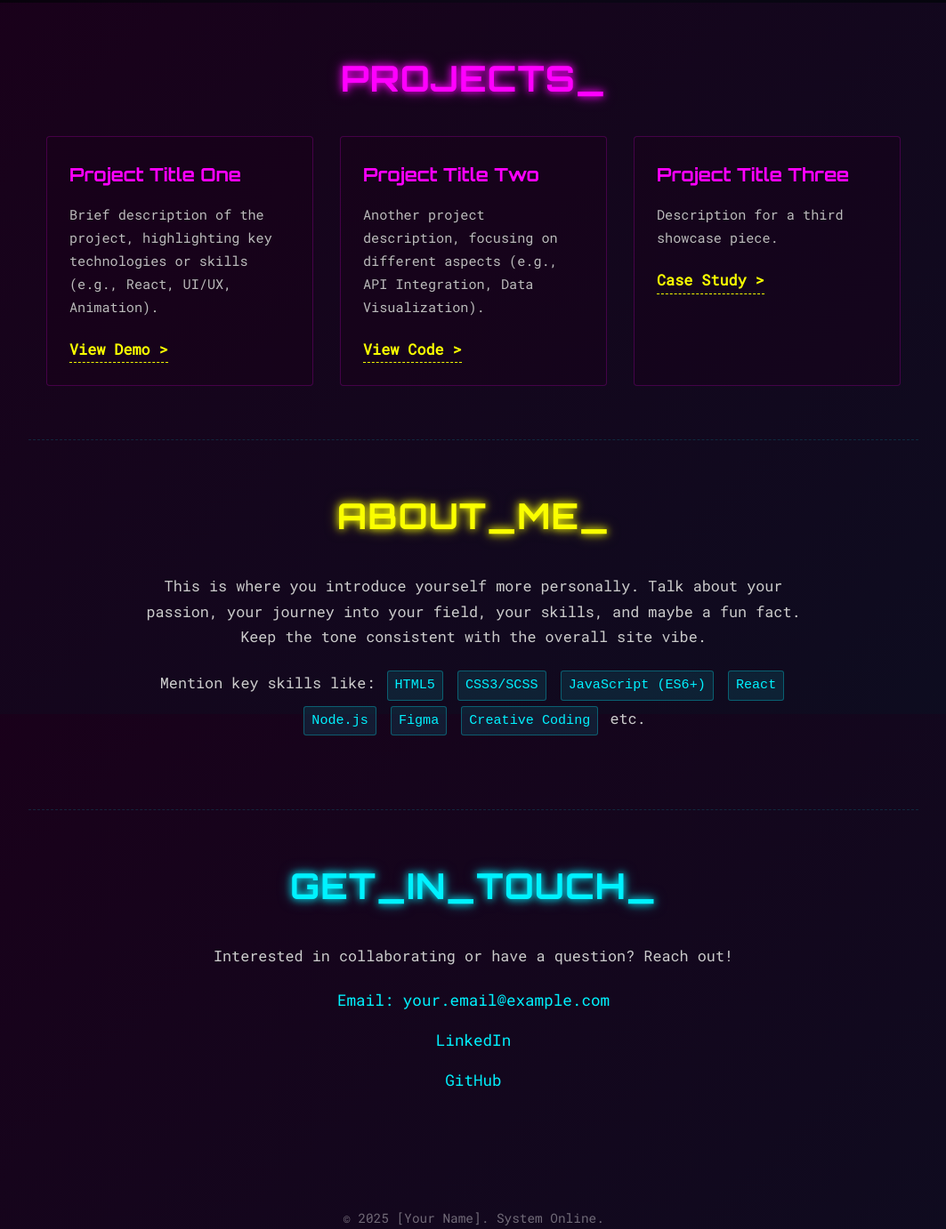
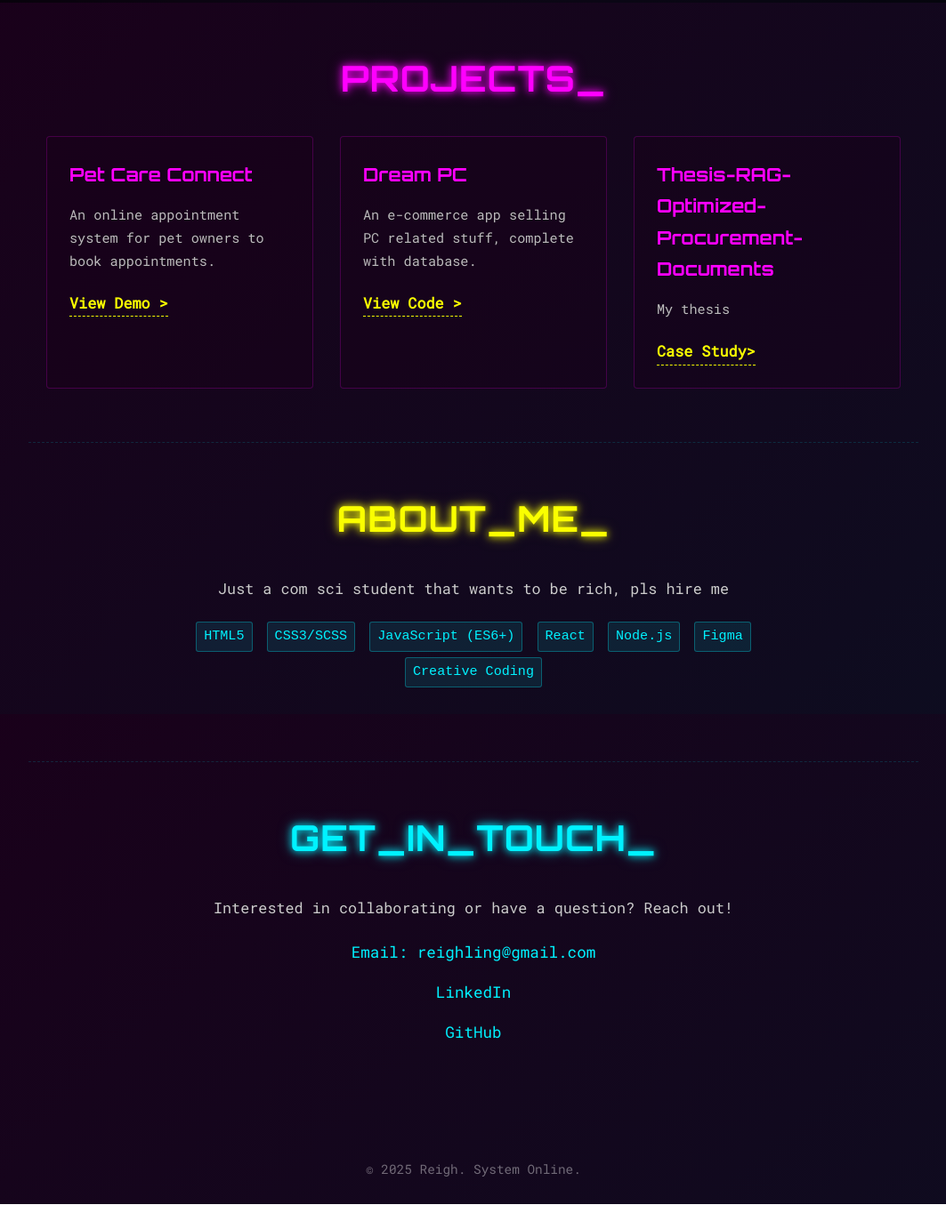
Before and after one commit to deanbilledo/portfolio, a plain HTML site: page new/index.html in a window 1280 px wide. Shown: the part 797-2179 px from the top of the page at 89% size, without its empty margins (108-1171 px from the left). After the commit the page ends 2151 px from the top, so only its background shows below. Drawn offline with Linux system fonts and the light colour scheme.

Commit message:
hehe
dasd

```diff
--- a/new/index.html
+++ b/new/index.html
@@ -3,7 +3,7 @@
 <head>
     <meta charset="UTF-8">
     <meta name="viewport" content="width=device-width, initial-scale=1.0">
-    <title>Your Name // Creative Portfolio</title>
+    <title>Reigh // Portfolio</title>
     <link rel="stylesheet" href="style.css">
     <link href="https://fonts.googleapis.com/css2?family=Orbitron:wght@400;700&family=Roboto+Mono:wght@300;400&display=swap" rel="stylesheet">
 </head>
@@ -52,23 +52,23 @@
                 <!-- Project Card Example 1 -->
                 <div class="project-card">
                     <div class="project-card-glow"></div>
-                    <h4>Project Title One</h4>
-                    <p>Brief description of the project, highlighting key technologies or skills (e.g., React, UI/UX, Animation).</p>
+                    <h4>Pet Care Connect</h4>
+                    <p>An online appointment system for pet owners to book appointments.</p>
                     <a href="#" class="project-link">View Demo ></a>
                 </div>
                 <!-- Project Card Example 2 -->
                 <div class="project-card">
                      <div class="project-card-glow"></div>
-                    <h4>Project Title Two</h4>
-                    <p>Another project description, focusing on different aspects (e.g., API Integration, Data Visualization).</p>
+                    <h4>Dream PC</h4>
+                    <p>An e-commerce app selling PC related stuff, complete with database.</p>
                      <a href="#" class="project-link">View Code ></a>
                 </div>
                  <!-- Add more project cards as needed -->
                  <div class="project-card">
                     <div class="project-card-glow"></div>
-                   <h4>Project Title Three</h4>
-                   <p>Description for a third showcase piece.</p>
-                    <a href="#" class="project-link">Case Study ></a>
+                   <h4>Thesis-RAG-Optimized-Procurement-Documents</h4>
+                   <p>My thesis</p>
+                    <a href="#" class="project-link">Case Study></a>
                </div>
             </div>
         </section>
@@ -77,8 +77,8 @@
         <section id="about" class="content-section">
             <h3 class="section-title neon-tertiary">ABOUT_ME_</h3>
             <div class="section-content about-content">
-                <p>This is where you introduce yourself more personally. Talk about your passion, your journey into your field, your skills, and maybe a fun fact. Keep the tone consistent with the overall site vibe.</p>
-                <p>Mention key skills like: <code class="skill-tag">HTML5</code> <code class="skill-tag">CSS3/SCSS</code> <code class="skill-tag">JavaScript (ES6+)</code> <code class="skill-tag">React</code> <code class="skill-tag">Node.js</code> <code class="skill-tag">Figma</code> <code class="skill-tag">Creative Coding</code> etc.</p>
+                <p>Just a com sci student that wants to be rich, pls hire me </p>
+                <p><code class="skill-tag">HTML5</code> <code class="skill-tag">CSS3/SCSS</code> <code class="skill-tag">JavaScript (ES6+)</code> <code class="skill-tag">React</code> <code class="skill-tag">Node.js</code> <code class="skill-tag">Figma</code> <code class="skill-tag">Creative Coding</code></p>
                 </div>
         </section>
 
@@ -88,8 +88,8 @@
             <div class="section-content contact-content">
                 <p>Interested in collaborating or have a question? Reach out!</p>
                 <ul class="contact-links">
-                    <li><a href="mailto:your.email@example.com" class="glow-on-hover">Email: your.email@example.com</a></li>
-                    <li><a href="https://linkedin.com/in/deanbilledo" target="_blank" rel="noopener noreferrer" class="glow-on-hover">LinkedIn</a></li>
+                    <li><a href="mailto:reighling@gmail.com" class="glow-on-hover">Email: reighling@gmail.com</a></li>
+                    <li><a href="https://www.linkedin.com/in/reighling/" target="_blank" rel="noopener noreferrer" class="glow-on-hover">LinkedIn</a></li>
                     <!-- Add other relevant links (GitHub, Twitter, etc.) -->
                     <li><a href="https://github.com/deanbilledo" target="_blank" rel="noopener noreferrer" class="glow-on-hover">GitHub</a></li>
                 </ul>
@@ -102,7 +102,7 @@
 
     <!-- Footer -->
     <footer class="main-footer">
-        <p>© <span id="year"></span> [Your Name]. System Online.</p>
+        <p>© <span id="year"></span> Reigh. System Online.</p>
     </footer>
 
     <!-- Easter Egg 1 Visual Trigger - Stays Fixed -->
```
